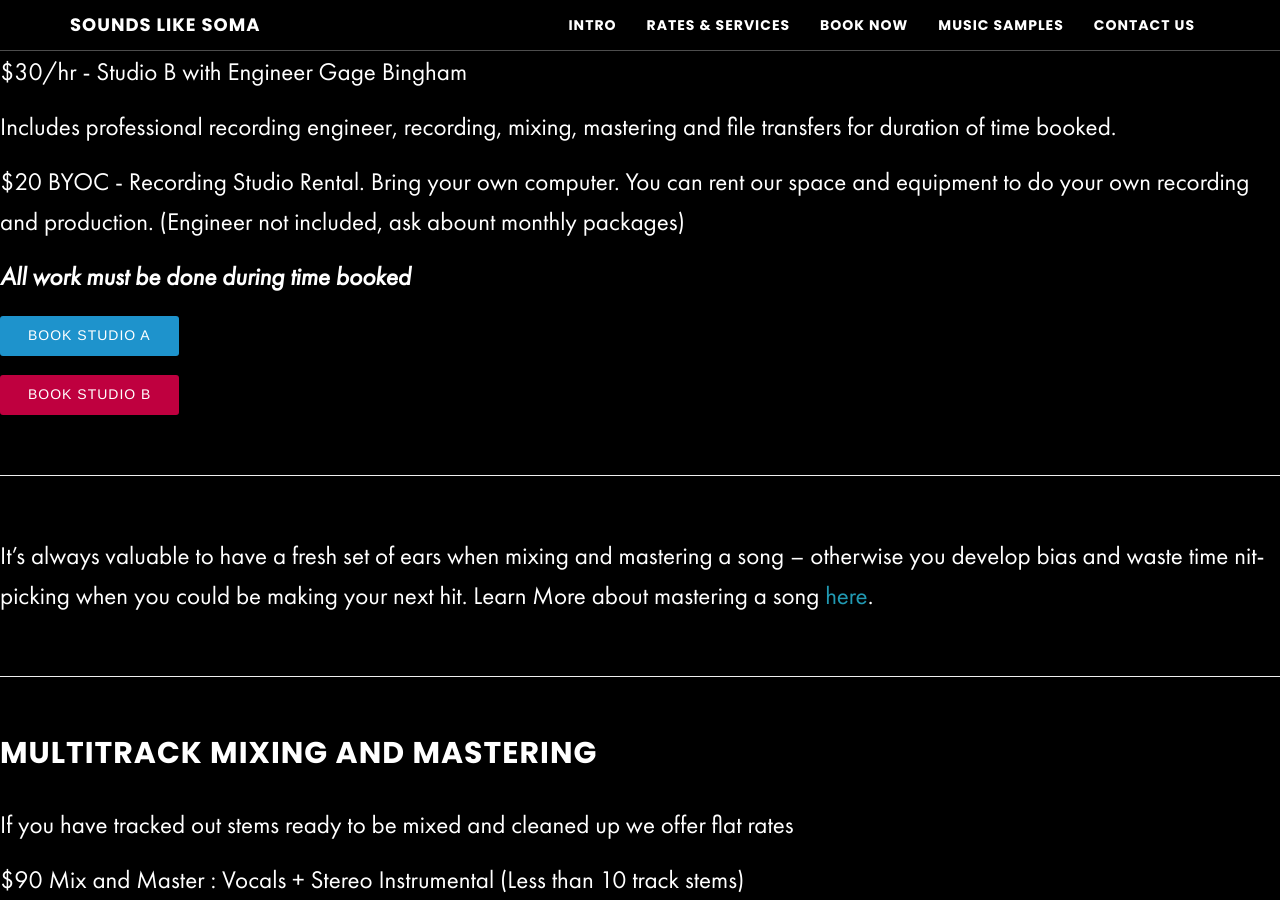
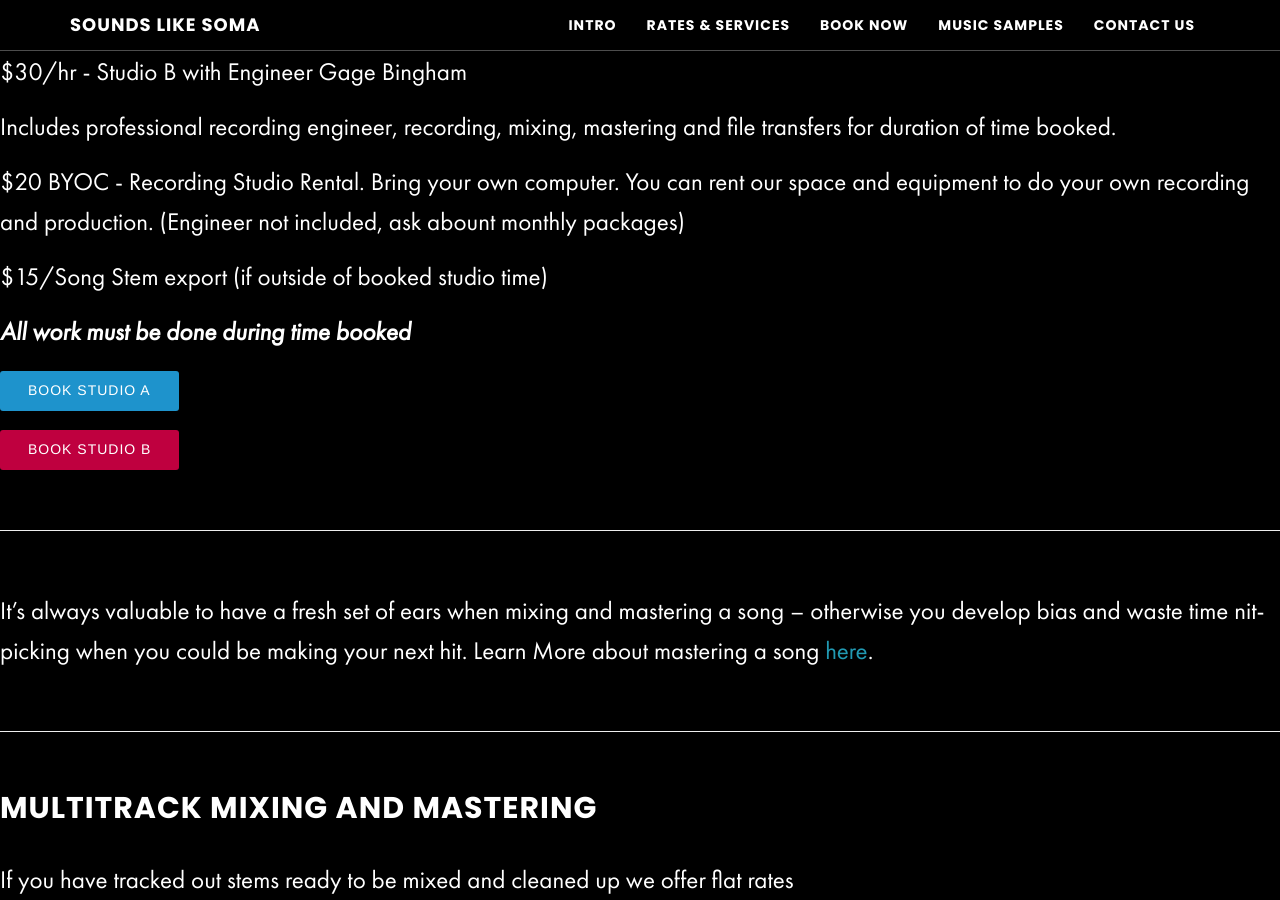
Before and after one commit to zackhanni/Soma-website-classic, a Jekyll site: the page built from _posts/2015-08-02-rates-services.md, in a window 1280 px wide and 900 px high, scrolled down 1230 px. Built offline with Jekyll 4.4.1, drawn with Linux system fonts in a browser that asks for light colours; our own code applies the rules of GitHub Pages for plain Markdown files.

Commit message:
added stem export to services

```diff
--- a/_posts/2015-08-02-rates-services.md
+++ b/_posts/2015-08-02-rates-services.md
@@ -16,6 +16,8 @@ $30/hr - Studio B with Engineer Gage Bingham
 Includes professional recording engineer, recording, mixing, mastering and file transfers for duration of time booked.
 
 $20 BYOC - Recording Studio Rental. Bring your own computer. You can rent our space and equipment to do your own recording and production. (Engineer not included, ask abount monthly packages)
+
+$15/Song Stem export (if outside of booked studio time)
 
 **_All work must be done during time booked_**
 
```
